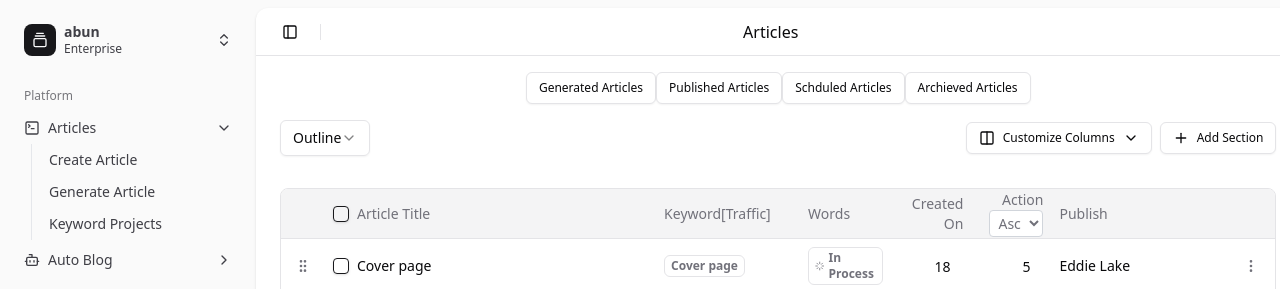
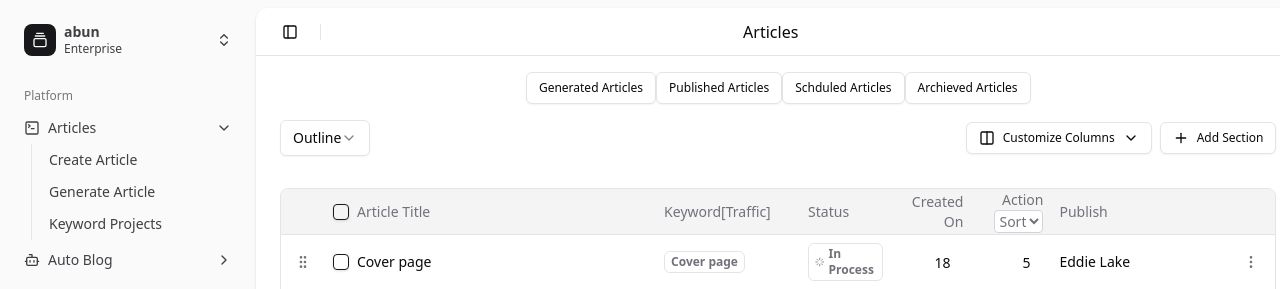
Before and after one commit to Raveena99999/TestAssignment, a React (Vite) app: page / in a window 1280 px wide. Shown: the top 289 px of the page. Built offline with nearby package versions, Linux system fonts and the light colour scheme.

Commit message:
working on errors

```diff
--- a/src/App.jsx
+++ b/src/App.jsx
@@ -12,8 +12,8 @@ import { DataTable } from "./components/data-table";
 import data from "./app/dashboard/data.json";
 import { useState } from "react";
 
+
 export default function App({ children }) {
-
 
 
   return (
--- a/src/components/data-table.jsx
+++ b/src/components/data-table.jsx
@@ -1,4 +1,6 @@
 import * as React from "react";
+
+
 
 import {
   DndContext,
@@ -28,10 +30,15 @@ import {
 
   useReactTable,
 } from "@tanstack/react-table";
+
 // const table = useReactTable({
 //   getCoreRowModel: getCoreRowModel(),
 //   getSortedRowModel: getSortedRowModel(), // <-- Required for sorting
 // });
+
+
+
+
 import {
   CheckCircle2Icon,
   ChevronDownIcon,
@@ -98,6 +105,9 @@ import {
 import { Tabs, TabsContent, TabsList, TabsTrigger } from "@/components/ui/tabs";
 
 export const schema = z.object({
+
+
+
   id: z.number(),
   header: z.string(),
   type: z.string(),
@@ -107,11 +117,15 @@ export const schema = z.object({
   reviewer: z.string(),
 });
 
-// Create a separate component for the drag handle
 function DragHandle({ id }) {
   const { attributes, listeners } = useSortable({
     id,
   });
+
+
+
+
+
 
   return (
     <Button
@@ -161,7 +175,7 @@ const columns = [
     enableHiding: false,
   },
   {
-    accessorKey: "article title",
+    accessorKey: "articleTitle",
     header: "Article Title",
     cell: ({ row }) => {
       return <TableCellViewer item={row.original} />;
@@ -180,8 +194,8 @@ const columns = [
     ),
   },
   {
-    accessorKey: "words",
-    header: "Words",
+    accessorKey: "status",
+    header: "Status",
     cell: ({ row }) => (
       <Badge
         variant="outline"
@@ -224,22 +238,12 @@ const columns = [
   {
     accessorKey: "limit",
     header: ({ column }) => (
-      // <div
-      //   className="w-full text-right"
-      //   onClick={() => column.toggleSorting(column.getIsSorted() === "asc")}
-      // >
-      //   Action
-      //   {column.getIsSorted() === "asc"
-      //     ? " 🔼"
-      //     : column.getIsSorted() === "desc"
-      //     ? " 🔽"
-      //     : ""}
-      // </div>
+
 
       <div className="w-full text-right">
   <label className="text-sm font-medium">Action</label>
   <select
-    className="ml-2 text-sm border border-gray-300 rounded px-1 py-0.5 bg-white hover:border-gray-400 focus:outline-none focus:ring-1 focus:ring-blue-500"
+    className="ml-2 text-sm border border-gray-300 rounded  bg-white hover:border-gray-400 focus:outline-none focus:ring-1 focus:ring-blue-500"
     value={column.getIsSorted() || ""}
     onChange={(e) => {
       const value = e.target.value;
@@ -248,7 +252,7 @@ const columns = [
       else column.clearSorting();
     }}
   >
-    {/* <option value="">Sort</option> */}
+    <option value="">Sort</option>
     <option value="asc"> Asc</option>
     <option value="desc"> Dsc</option>
   </select>
@@ -390,6 +394,7 @@ export function DataTable({ data: initialData }) {
       rowSelection,
       columnFilters,
       pagination,
+
     },
     getRowId: (row) => row.id.toString(),
     enableRowSelection: true,
@@ -404,7 +409,17 @@ export function DataTable({ data: initialData }) {
     getSortedRowModel: getSortedRowModel(),
     getFacetedRowModel: getFacetedRowModel(),
     getFacetedUniqueValues: getFacetedUniqueValues(),
+
+
   });
+
+
+
+
+
+
+
+
 
   function handleDragEnd(event) {
     const { active, over } = event;
```
